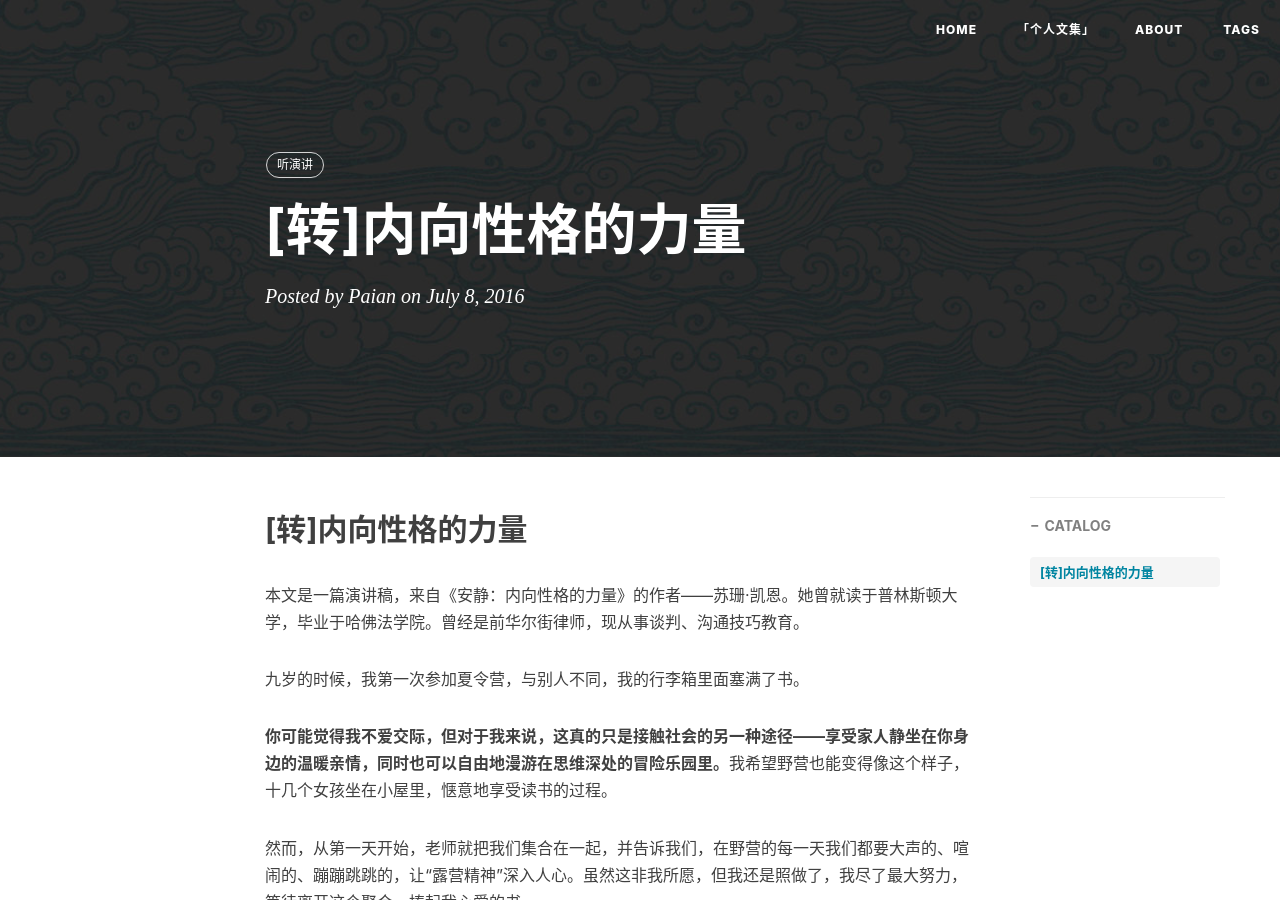
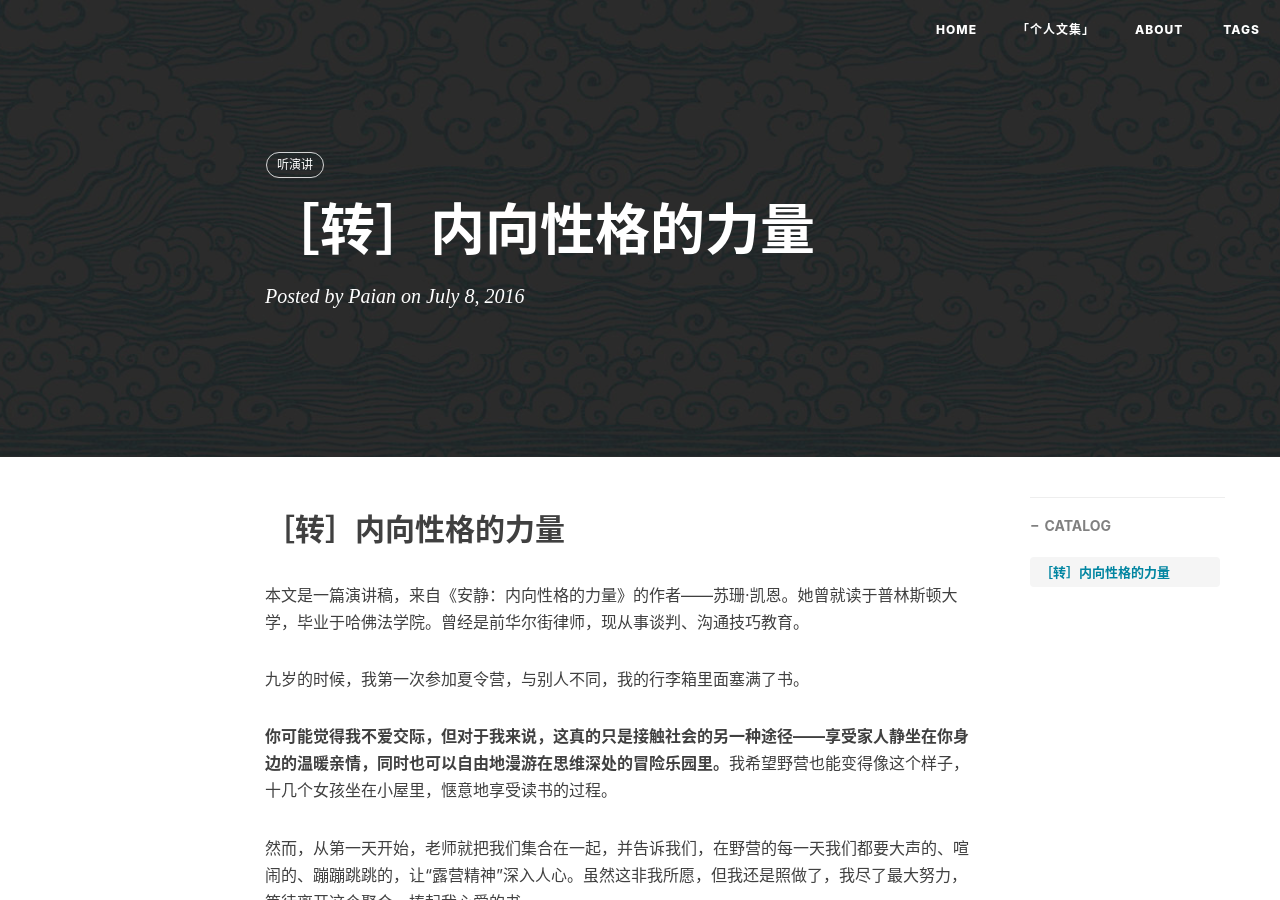
Before and after one commit to mobilesite/mobilesite.github.io, a Jekyll site: the page built from _posts/2016-07-08-the-power-of-introverts.md, in a window 1280 px wide and 900 px high. Built offline with Jekyll 4.4.1, drawn with Linux system fonts in a browser that asks for light colours; nearby versions of some CDN libraries; comment, search, counter and statistics services are not loaded.

Commit message:
'update'

```diff
--- a/_posts/2016-07-08-the-power-of-introverts.md
+++ b/_posts/2016-07-08-the-power-of-introverts.md
@@ -1,6 +1,6 @@
 ---
 layout:     post
-title:      "[转]内向性格的力量"
+title:      "［转］内向性格的力量"
 subtitle:   ""
 date:       2016-07-08 22:13:25
 author:     "Paian"
@@ -9,7 +9,7 @@ tags:
     - 听演讲
 ---
 
-## [转]内向性格的力量
+## ［转］内向性格的力量
 
 本文是一篇演讲稿，来自《安静：内向性格的力量》的作者——苏珊·凯恩。她曾就读于普林斯顿大学，毕业于哈佛法学院。曾经是前华尔街律师，现从事谈判、沟通技巧教育。
 
```
